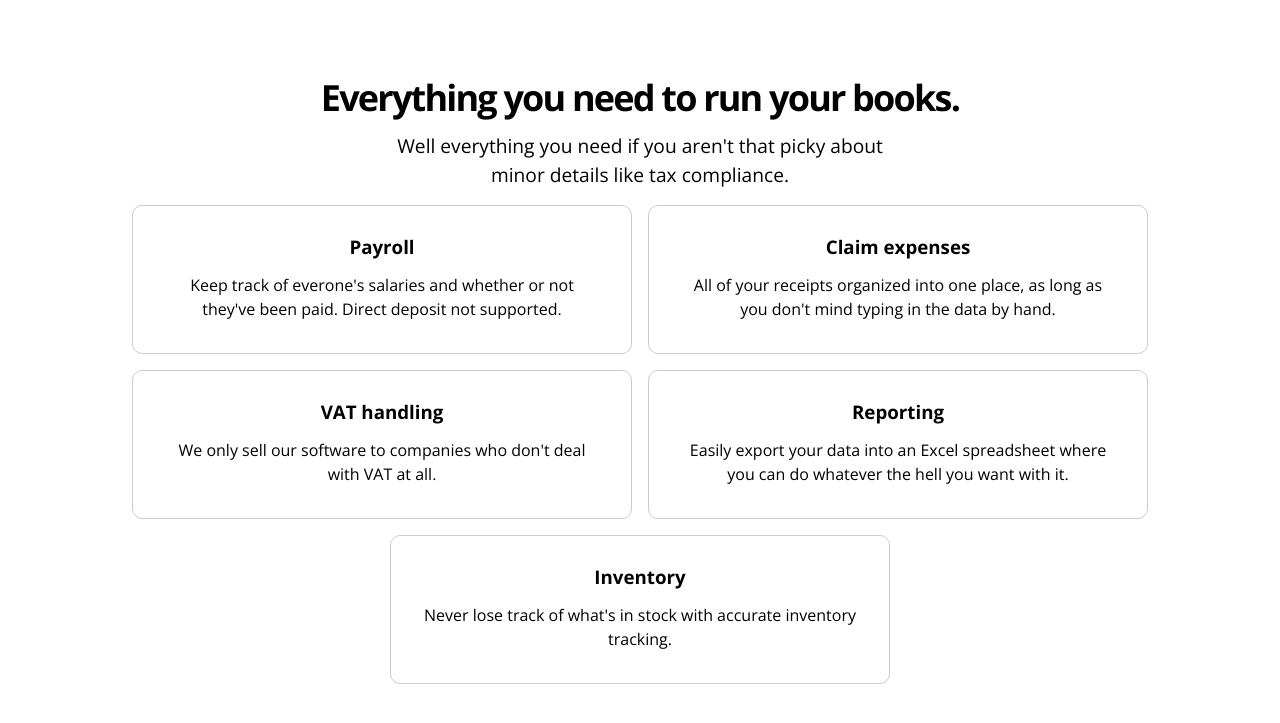
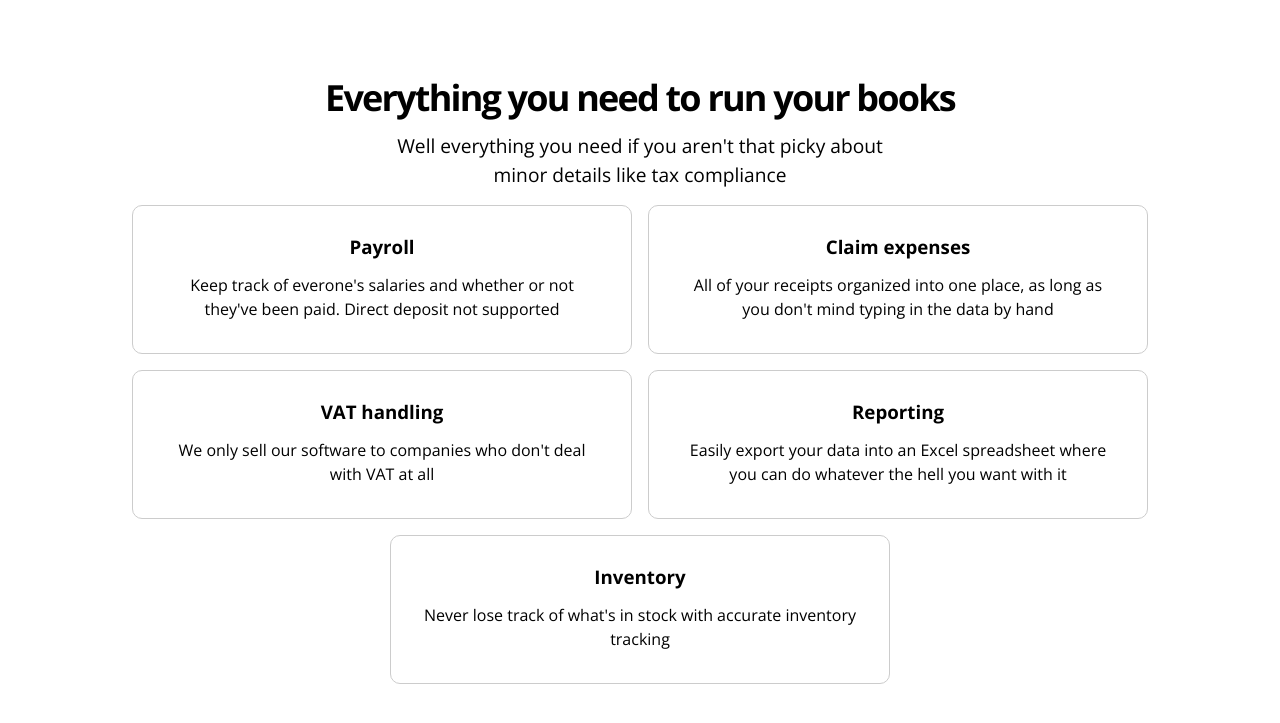
Before and after one commit to tarklemike/CSS-course, a plain HTML site: page index.html in a window 1280 px wide. Shown: the part 1281-2004 px from the top of the page. Drawn offline with nearby package versions, Linux system fonts and the light colour scheme.

Commit message:
removed periods from ends of sentences

```diff
--- a/index.html
+++ b/index.html
@@ -26,10 +26,10 @@
       </div>
     </header>
     <section class="hero container">
-      <h1 class="hero__title">Accounting made simple for small businesses.</h1>
+      <h1 class="hero__title">Accounting made simple for small businesses</h1>
       <p class="hero__description">
         Most bookkeeping software is accurate, but hard to use. We make the
-        opposite trade-off, and hope you don't get audited.
+        opposite trade-off, and hope you don't get audited
       </p>
       <a href="#features" class="btn">Learn More</a>
     </section>
@@ -44,7 +44,7 @@
           <h3 class="pricing__price">9$</h3>
           <h4 class="pricing__plan">Starter</h4>
           <p class="pricing__plan-description">
-            Good for anyone who is self-employed.
+            Good for anyone who is self-employed
           </p>
           <button class="pricing__btn">Get started</button>
           <ul class="pricing__features">
@@ -59,7 +59,7 @@
           <h3 class="pricing__price">15$</h3>
           <h4 class="pricing__plan">Business</h4>
           <p class="pricing__plan-description">
-            Perfect for small / medium sized businesses.
+            Perfect for small / medium sized businesses
           </p>
           <button class="pricing__btn">Get started</button>
           <ul class="pricing__features">
@@ -76,7 +76,7 @@
           <h3 class="pricing__price">39$</h3>
           <h4 class="pricing__plan">Enterprise</h4>
           <p class="pricing__plan-description">
-            For even the biggest enterprise companies.
+            For even the biggest enterprise companies
           </p>
           <button class="pricing__btn">Get started</button>
           <ul class="pricing__features">
@@ -90,45 +90,44 @@
       </div>
     </section>
     <section class="features container">
-      <h2 class="features__title">Everything you need to run your books.</h2>
+      <h2 class="features__title">Everything you need to run your books</h2>
       <p class="features__description">
         Well everything you need if you aren't that picky about minor details
-        like tax compliance.
+        like tax compliance
       </p>
       <div class="features__container">
         <div class="features__box">
           <h3 class="features__box-title">Payroll</h3>
           <p class="features__box-description">
             Keep track of everone's salaries and whether or not they've been
-            paid. Direct deposit not supported.
+            paid. Direct deposit not supported
           </p>
         </div>
         <div class="features__box">
           <h3 class="features__box-title">Claim expenses</h3>
           <p class="features__box-description">
             All of your receipts organized into one place, as long as you don't
-            mind typing in the data by hand.
+            mind typing in the data by hand
           </p>
         </div>
         <div class="features__box">
           <h3 class="features__box-title">VAT handling</h3>
           <p class="features__box-description">
             We only sell our software to companies who don't deal with VAT at
-            all.
+            all
           </p>
         </div>
         <div class="features__box">
           <h3 class="features__box-title">Reporting</h3>
           <p class="features__box-description">
             Easily export your data into an Excel spreadsheet where you can do
-            whatever the hell you want with it.
+            whatever the hell you want with it
           </p>
         </div>
         <div class="features__box">
           <h3 class="features__box-title">Inventory</h3>
           <p class="features__box-description">
-            Never lose track of what's in stock with accurate inventory
-            tracking.
+            Never lose track of what's in stock with accurate inventory tracking
           </p>
         </div>
       </div>
```
